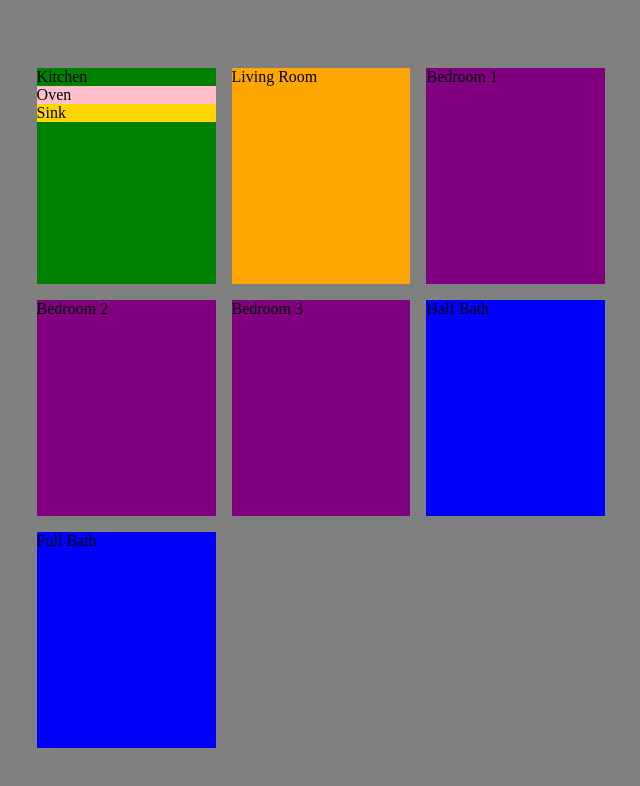
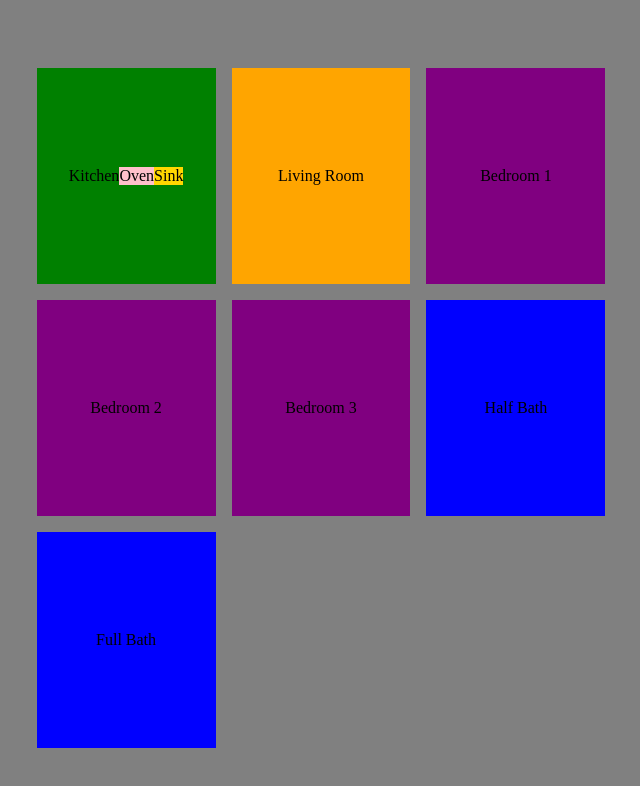
Before and after one commit to saraehutch94/react-floor-plan, a React (Create React App) app: page / in a window 1280 px wide. Shown: the top 786 px of the page, without its empty margins (319-959 px from the left). Built offline with nearby package versions, Linux system fonts and the light colour scheme.

Commit message:
center each grid item's contents

```diff
--- a/src/components/Bathroom/Bathroom.css
+++ b/src/components/Bathroom/Bathroom.css
@@ -1,3 +1,6 @@
 .bathroom-div {
+  display: flex;
+  justify-content: center;
+  align-items: center;
   background-color: blue;
 }
--- a/src/components/Bedroom/Bedroom.css
+++ b/src/components/Bedroom/Bedroom.css
@@ -1,3 +1,6 @@
 .bedroom-div {
+  display: flex;
+  justify-content: center;
+  align-items: center;
   background-color: purple;
 }
--- a/src/components/Kitchen/Kitchen.css
+++ b/src/components/Kitchen/Kitchen.css
@@ -1,3 +1,6 @@
 .kitchen-div {
+  display: flex;
+  justify-content: center;
+  align-items: center;
   background-color: green;
 }
--- a/src/components/LivingRoom/LivingRoom.css
+++ b/src/components/LivingRoom/LivingRoom.css
@@ -1,3 +1,6 @@
 .livingroom-div {
+  display: flex;
+  justify-content: center;
+  align-items: center;
   background-color: orange;
 }
--- a/src/components/Oven/Oven.css
+++ b/src/components/Oven/Oven.css
@@ -1,3 +1,6 @@
 .oven-div {
+  display: flex;
+  justify-content: center;
+  align-items: center;
   background-color: pink;
 }
--- a/src/components/Sink/Sink.css
+++ b/src/components/Sink/Sink.css
@@ -1,3 +1,6 @@
 .sink-div {
+  display: flex;
+  justify-content: center;
+  align-items: center;
   background-color: gold;
 }
```
